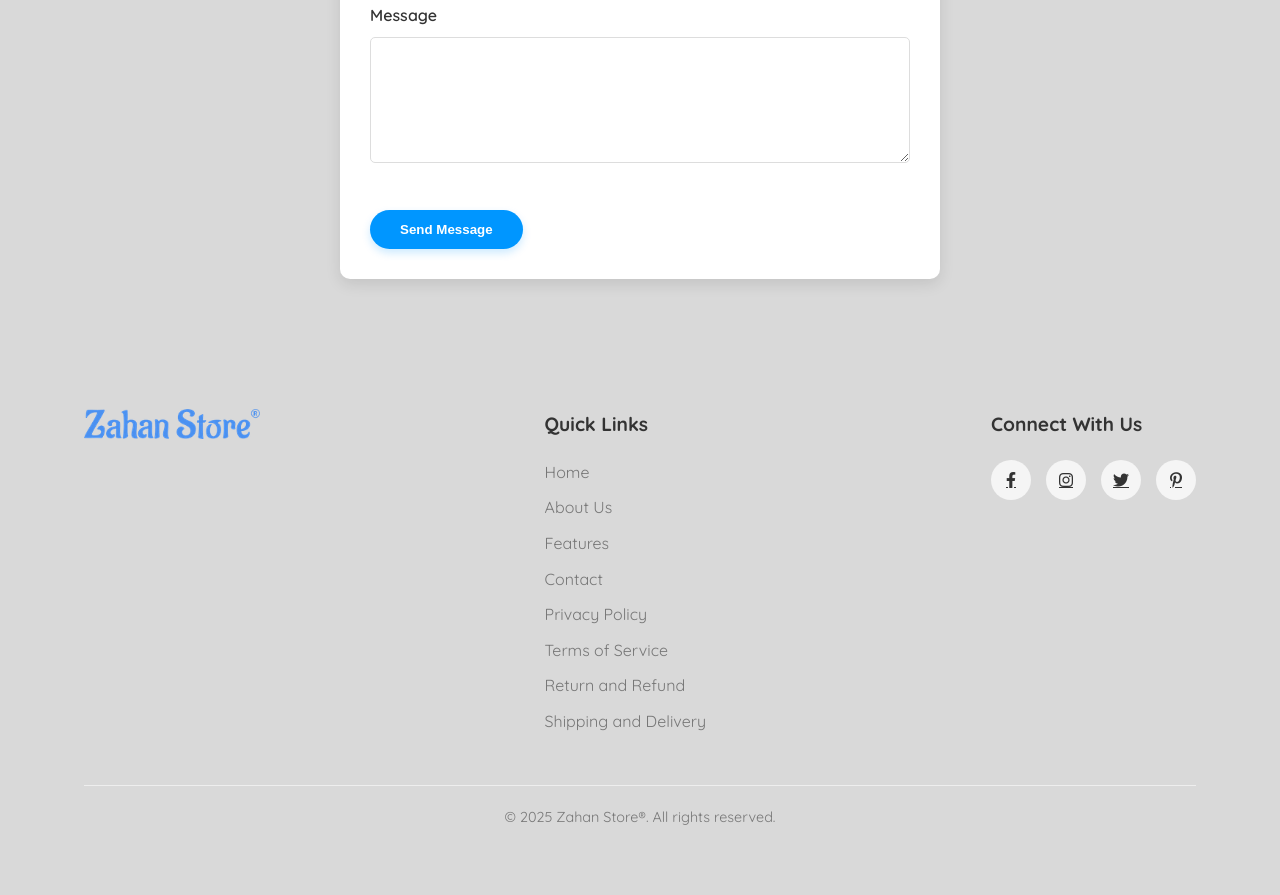
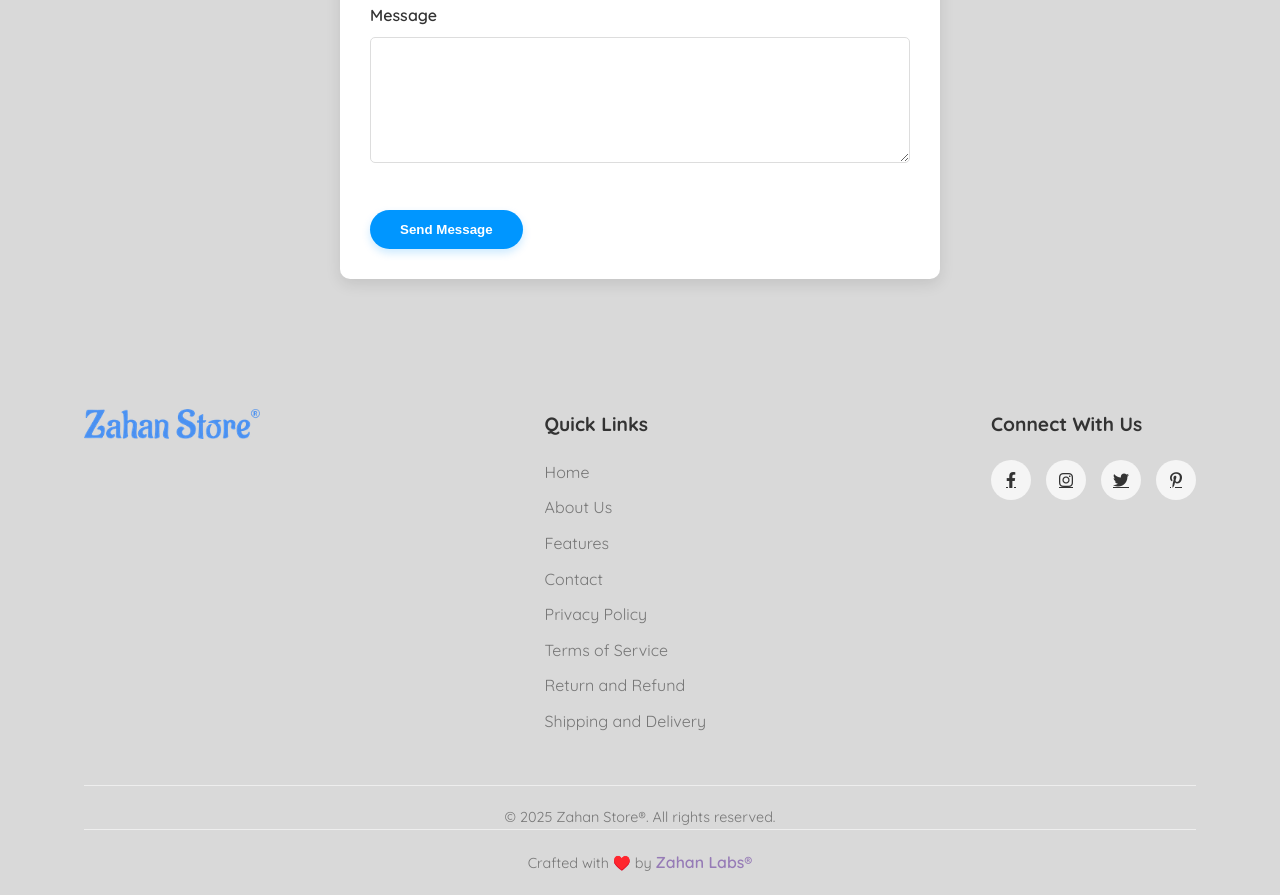
Before and after one commit to zahanstore/zahanportal, a plain HTML site: page Index.html in a window 1280 px wide. Shown: the part 4200-5095 px from the top of the page. Before the commit the page ends 5049 px from the top, so only its background shows below. Drawn offline with Linux system fonts and the light colour scheme.

Commit message:
Update Index.html

```diff
--- a/Index.html
+++ b/Index.html
@@ -1056,6 +1056,7 @@
             </div>
             <div class="copyright">
                 <p>&copy; 2025 Zahan Store®. All rights reserved.</p>
+                <p class="copyright">Crafted with ♥️ by <a href="https://labsz.netlify.app" style="color: #967BB6; font-weight: 600; font-size: 1.1em; text-decoration: none;">Zahan Labs®</a></p>
                 </div>
   </footer>
 
```
